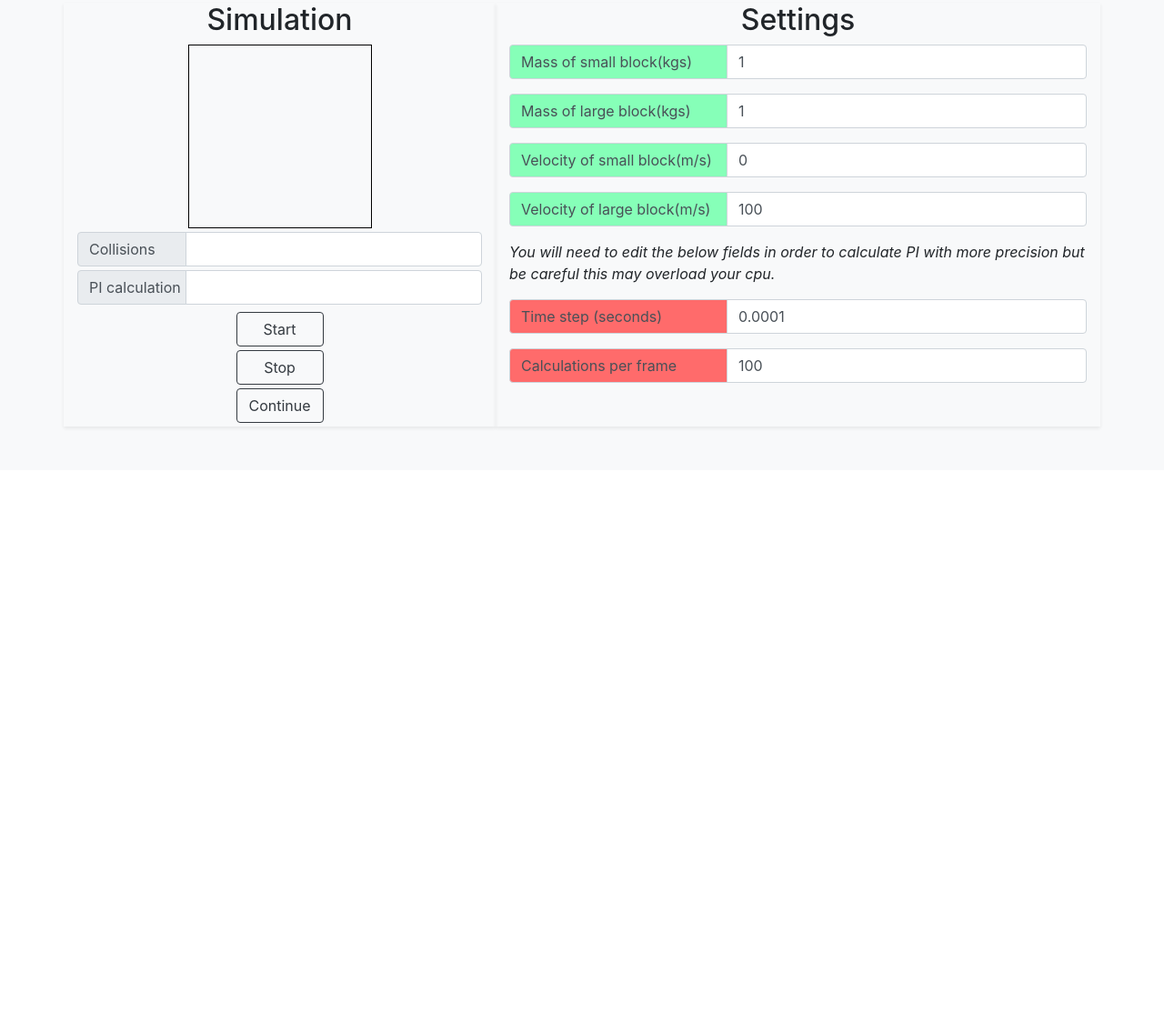
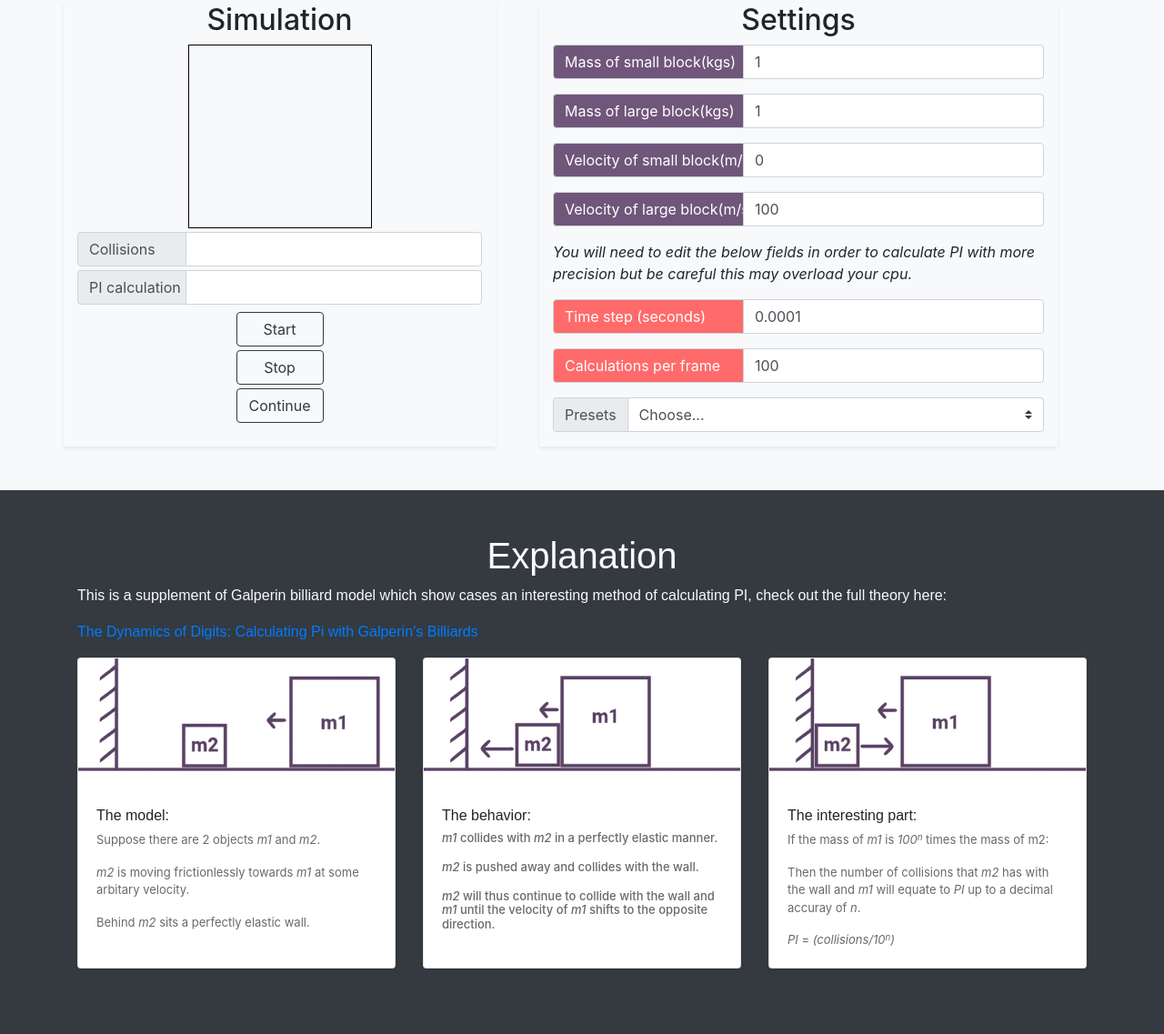
Before and after one commit to KishiKyle/KishiKyle.github.io, a plain HTML site: page index.html in a window 1280 px wide. Shown: the part 383-1520 px from the top of the page at 91% size. Before the commit the page ends 900 px from the top, so only its background shows below. Drawn offline with nearby package versions, Linux system fonts and the light colour scheme.

Commit message:
Calculating PI

```diff
--- a/Style.css
+++ b/Style.css
@@ -32,8 +32,13 @@ footer p {
   margin-bottom: .25rem;
 }
 
+.preset {
+  width:210px;
+  text-align:center;
+}
+
 .inputParams {
-  width:240px;
+  width:210px;
   text-align:left;
 }
 
@@ -43,16 +48,32 @@ footer p {
 }
 
 .normal-inputs{
-background-color: rgb(134, 255, 184);
+/* background-color: rgb(134, 255, 184); */
+color: white;
+background-color:rgb(112, 86, 122);
 }
 
 .warning-inputs{
+  color: white;
 background-color: rgb(255, 107, 107);
 }
 
+.settings-card{
+margin-left: 3rem;
+}
 
 .simInputs {
   color: whitesmoke;
+}
+
+.card-text{
+  font-size: small;
+  font-family: -apple-system, BlinkMacSystemFont, 'Segoe UI', Roboto, Oxygen, Ubuntu, Cantarell, 'Open Sans', 'Helvetica Neue', sans-serif;
+  color: dimgrey;
+}
+
+.explanation{
+  font-family: Arial, Helvetica, sans-serif;
 }
 
 canvas {
@@ -69,6 +90,8 @@ canvas {
 
 
 
+
+
 .display {
   /* padding-top: 3rem;
   padding-bottom: 3rem; */
--- a/index.html
+++ b/index.html
@@ -23,16 +23,15 @@
             <div class="container">
                 <h1>Calculating PI</h1>
                 <!-- <div id="info"> -->
-                <p class="lead text-muted">Using the number of collision when 2 precisely weighing frictionless
-                    objects collide in to each
-                    other
-                    with a
-                    wall behind the smaller object.
+                <p class="lead text-muted">Using the number of collision when 2 precisely weighted frictionless
+                    objects collide with an immovable object standing behind the smaller object.
                 </p>
                 <!-- </div> -->
             </div>
         </section>
-        <div class="py-5 bg-light">
+
+
+        <div class=" py-5 bg-light">
             <div class="container">
                 <div class="row">
                     <div class="col-md-5 shadow-sm">
@@ -43,7 +42,7 @@
                         <div class="mb-1">
                             <canvas class="display" id="tutorialCanvas" width="200" height="200"></canvas>
                         </div>
-                        <div class="input-group mb-1 ">
+                        <div class="input-group mb-1">
                             <div class="input-group-prepend">
                                 <span class="input-group-text outputParams">Collisions</span>
                             </div>
@@ -69,11 +68,11 @@
                         </div>
                     </div>
 
-                    <div class="col-md-7 shadow-sm">
+                    <div class="col-md-6 shadow-sm settings-card">
 
                         <h2 class="text-center">Settings</h2>
 
-                        <div class="input-group mb-3 ">
+                        <div class="input-group mb-3">
                             <div class="input-group-prepend">
                                 <span class="input-group-text normal-inputs inputParams">Mass of small
                                     block(kgs)</span>
@@ -89,20 +88,23 @@
                         </div>
                         <div class="input-group mb-3">
                             <div class="input-group-prepend">
-                                <span class="input-group-text normal-inputs inputParams">Velocity of small
+                                <span class="input-group-text normal-inputs inputParams">Velocity of
+                                    small
                                     block(m/s)</span>
                             </div>
                             <input type="text" class="form-control" id="vSmall" name="vSmall" value="0">
                         </div>
                         <div class="input-group mb-3">
                             <div class="input-group-prepend">
-                                <span class="input-group-text normal-inputs inputParams">Velocity of large
+                                <span class="input-group-text normal-inputs inputParams">Velocity of
+                                    large
                                     block(m/s)</span>
                             </div>
                             <input type="text" class="form-control" id="vLarge" name="vLarge" value="100">
                         </div>
 
-                        <p class="font-italic">You will need to edit the below fields in order to calculate
+                        <p class="font-italic">You will need to edit the below fields in order to
+                            calculate
                             PI
                             with more precision but be careful this may overload your cpu.</p>
                         <div class="input-group mb-3">
@@ -115,20 +117,95 @@
                         </div>
                         <div class="input-group mb-3">
                             <div class="input-group-prepend">
-                                <span class="input-group-text warning-inputs inputParams">Calculations per
+                                <span class="input-group-text warning-inputs inputParams">Calculations
+                                    per
                                     frame</span>
                             </div>
                             <input type="text" class="form-control" id="calPerFrame" name="calPerFrame" value="100"
                                 data-toggle="tooltip" title="The number of calculations per millisecond.">
+                        </div>
+
+                        <div class="input-group mb-3">
+                            <div class="input-group-prepend">
+                                <label class="input-group-text" for="presets">Presets</label>
+                            </div>
+                            <select class="custom-select" id="presets" onchange="loadPresets();">
+                                <option selected>Choose...</option>
+                                <option value="1">PI to 1 decimal place</option>
+                                <option value="2">PI to 2 decimal place</option>
+                                <option value="3">PI to 3 decimal place</option>
+                                <option value="4">PI to 4 decimal place</option>
+                                <option value="5">PI to 5 decimal place</option>
+                                <option value="6">PI to 6 decimal place</option>
+                                <option value="7">PI to 7 decimal place</option>
+                            </select>
                         </div>
                     </div>
                 </div>
             </div>
         </div>
 
+        <div class=" py-5 bg-dark">
+            <div class="container">
+                <div class="explanation">
+                    <h1 class="text-light text-center">Explanation</h1>
+                    <p class="text-light">This is a supplement of Galperin billiard model which show cases an
+                        interesting method of calculating PI, check out the full theory here:
+                    <p><a href="https://arxiv.org/pdf/1712.06698.pdf">The Dynamics of Digits: Calculating Pi with
+                            Galperin’s Billiards</a></p>
+                    <div class="row">
+                        <div class="col-md-4 d-flex align-items-stretch">
+                            <div class="card mb-4 shadow-sm">
+                                <img src="Col1.svg" alt="PI Collision image 1" width="100%" />
+                                <div class="card-body">
+                                    <h6>The model:</h6>
+                                    <p class="card-text">Suppose there are 2 objects <i>m1</i> and <i>m2</i>.
+                                    <p class="card-text"><i>m2</i> is moving frictionlessly towards <i>m1</i> at some
+                                        arbitary
+                                        velocity.
+                                    <p class="card-text">Behind <i>m2</i> sits a perfectly elastic wall.</p>
+                                </div>
+                            </div>
+                        </div>
+                        <div class="col-md-4 d-flex align-items-stretch">
+                            <div class="card mb-4 shadow-sm">
+                                <img src="Col2.svg" alt="PI Collision image 2" width="100%"" />
+                            <div class=" card-body">
+                                <h6>The behavior:<h6 <p class="card-text"><i>m1</i> collides with <i>m2</i> in a
+                                        perfectly elastic manner.
+                                        </p>
+                                        <p class="card-text"><i>m2</i> is pushed away and collides with the wall.</p>
+                                        <p class="card-text"><i>m2</i> will thus continue to collide with the wall and
+                                            <i>m1</i>
+                                            until the velocity of <i>m1</i> shifts to the opposite direction.
+                            </div>
+                        </div>
+                    </div>
+                    <div class="col-md-4 d-flex align-items-stretch">
+                        <div class="card mb-4 shadow-sm">
+                            <img src="Col3.svg" alt="PI Collision image 3" width="100%"" />
+                                <div class=" card-body">
+                            <h6>The interesting part:</h6>
+                            <p class="card-text ">If the mass of <i>m1</i> is <i>100</i><sup><i>n</i></sup> times the
+                                mass of m2:
+                            <p class="card-text ">Then the number of collisions that <i>m2</i> has with the wall and
+                                <i>m1</i> will
+                                equate
+                                to <i>PI</i> up to a decimal accuray of <i>n</i>.</p>
+                            <p class="card-text "><i>PI</i> = <i>(collisions/10</i><sup><i>n</i></sup><i>)</i></p>
+                        </div>
+                    </div>
+                </div>
+            </div>
+
+        </div>
+        </div>
+        </div>
+
     </main>
     <script src="engine.js"></script>
     <script src="app.js"></script>
+    <script src="presets.js"></script>
 
     <!-- Optional JavaScript -->
     <!-- jQuery first, then Popper.js, then Bootstrap JS -->
@@ -144,3 +221,14 @@
 </body>
 
 </html>
+
+
+<!-- <div class=" card-body">
+    <p class="card-text"><i>m1</i> collides with <i>m2</i> in a perfectly elastic manner.
+    </p>
+    <p class="card-text"><i>m2</i> is pushed away and collides with the wall.</p>
+    <p class="card-text"><i>m2</i> will thus continue to collide with the wall and <i>m1</i>
+        each time absorbing some of the momentum of <i>m1</i> until all momentum has been absorded by <i>m2</i> and the velocity of <i>m1</i> is 0.
+    <p class="card-text">Thereafter <i>m2</i> will begin pushing <i>m1</i> to the right with each collision until the momentum is shifted back to m1</p>
+    <p class="card-text"><i>m2</i> can be thought of as a perfect spring, in the end shifting the momentum of <i>m1</i> into the opposite direction </p>
+    </div> -->
--- /dev/null
+++ b/presets.js
@@ -0,0 +1,37 @@
+function loadPresets() {
+
+    var preset = document.getElementById("presets").value;
+
+
+    var massSmallSquare = document.getElementById("mSmall");
+    var massLargeSquare = document.getElementById("mLarge");
+    var velocitySmallSquare = document.getElementById("vSmall");
+    var velocityLargeSquare = document.getElementById("vLarge");
+    var _timeStep = document.getElementById("timeStep");
+    var _calPerFrame = document.getElementById("calPerFrame");
+
+    switch (true) {
+        case (preset < 5):
+            massSmallSquare.value = 1;
+            velocitySmallSquare.value = 0;
+            velocityLargeSquare.value = 100;
+            massLargeSquare.value = massSmallSquare.value * Math.pow(100, preset);
+            _timeStep.value = 0.01 / Math.pow(10, preset);
+            _calPerFrame.value = 0.1 * Math.pow(10, preset)
+            break;
+        case (preset >= 5):
+            massSmallSquare.value = 1;
+            velocitySmallSquare.value = 0;
+            velocityLargeSquare.value = 100;
+            massLargeSquare.value = massSmallSquare.value * Math.pow(100, preset);
+            _timeStep.value = 0.01 / Math.pow(10, preset);
+
+            // Limiting to 10000 as higher values can put strain on cpu
+            _calPerFrame.value = 10000;
+
+        default:
+            break;
+    }
+
+
+}
```
Also changed, not shown: Col1.svg (added), Col2.svg (added), Col3.svg (added).
